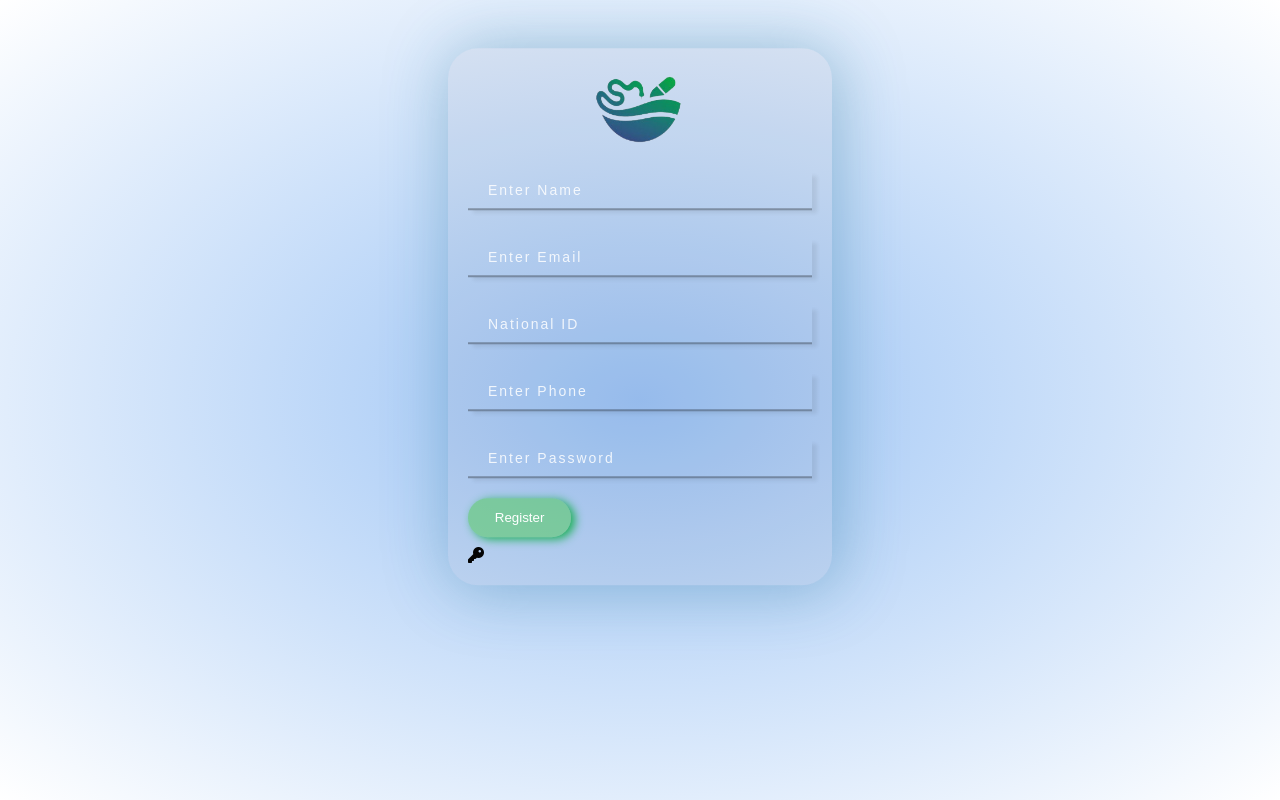
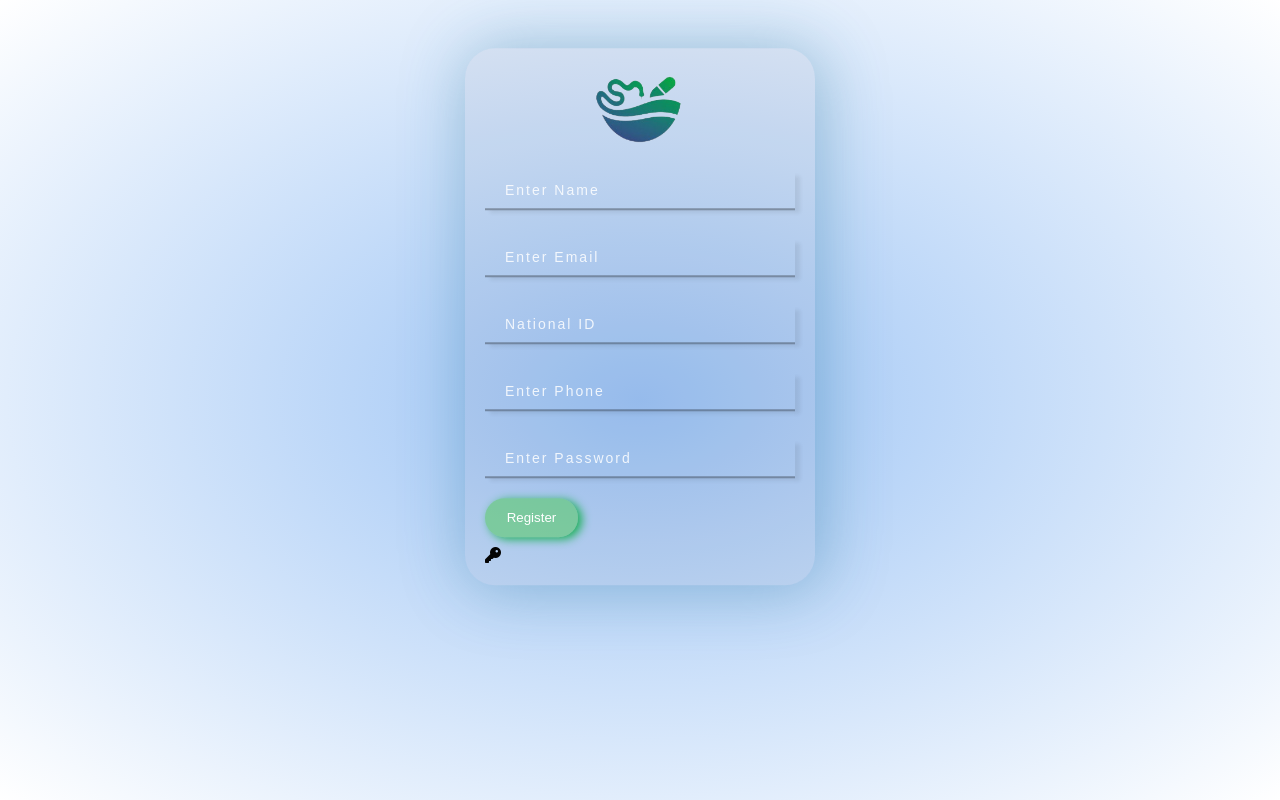
Before and after one commit to abdelrahmanemad463/Pharmacy-Store, a plain HTML site: page login/usericon.html in a window 1280 px wide. Both pictures are taken after a click on the link "Sign up". Drawn offline with Linux system fonts and the light colour scheme.

Commit message:
Update login.css

```diff
--- a/login/login.css
+++ b/login/login.css
@@ -34,7 +34,7 @@ body {
   background-color: rgba(41, 26, 59, 0.048);
   height: 50vh;
   padding: 20px;
-  width: 400px;
+  width: 350px;
   margin: auto;
   text-align: left;
   box-shadow: -6px -1px 9px 1px rgba(0, 0, 0, 0.441);
@@ -103,7 +103,7 @@ body {
 }
 
 .register .container {
-  width: 30%;
+  width: 350px;
   margin: auto;
   height: fit-content;
   transform: translateY(9%);
```
